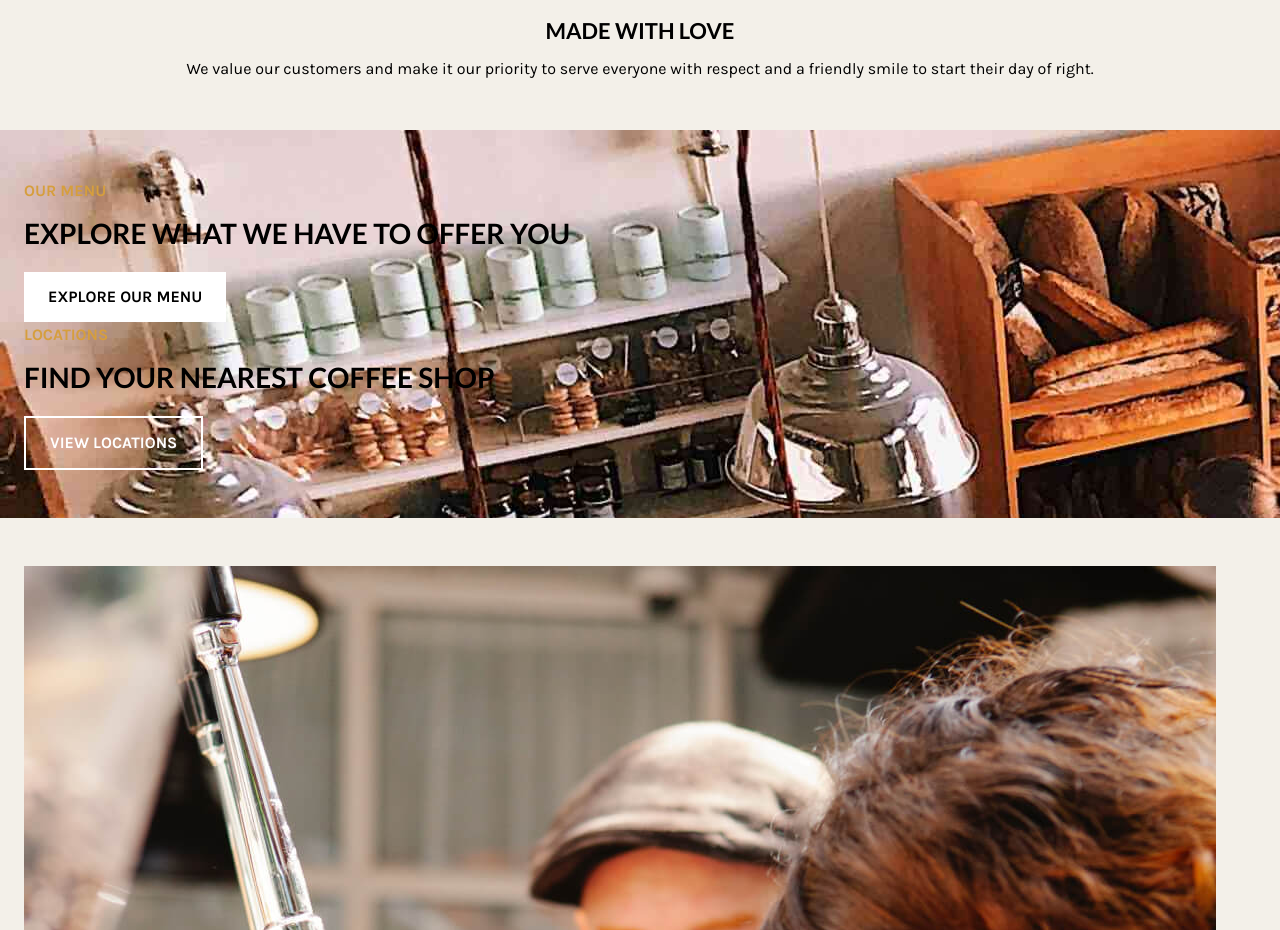
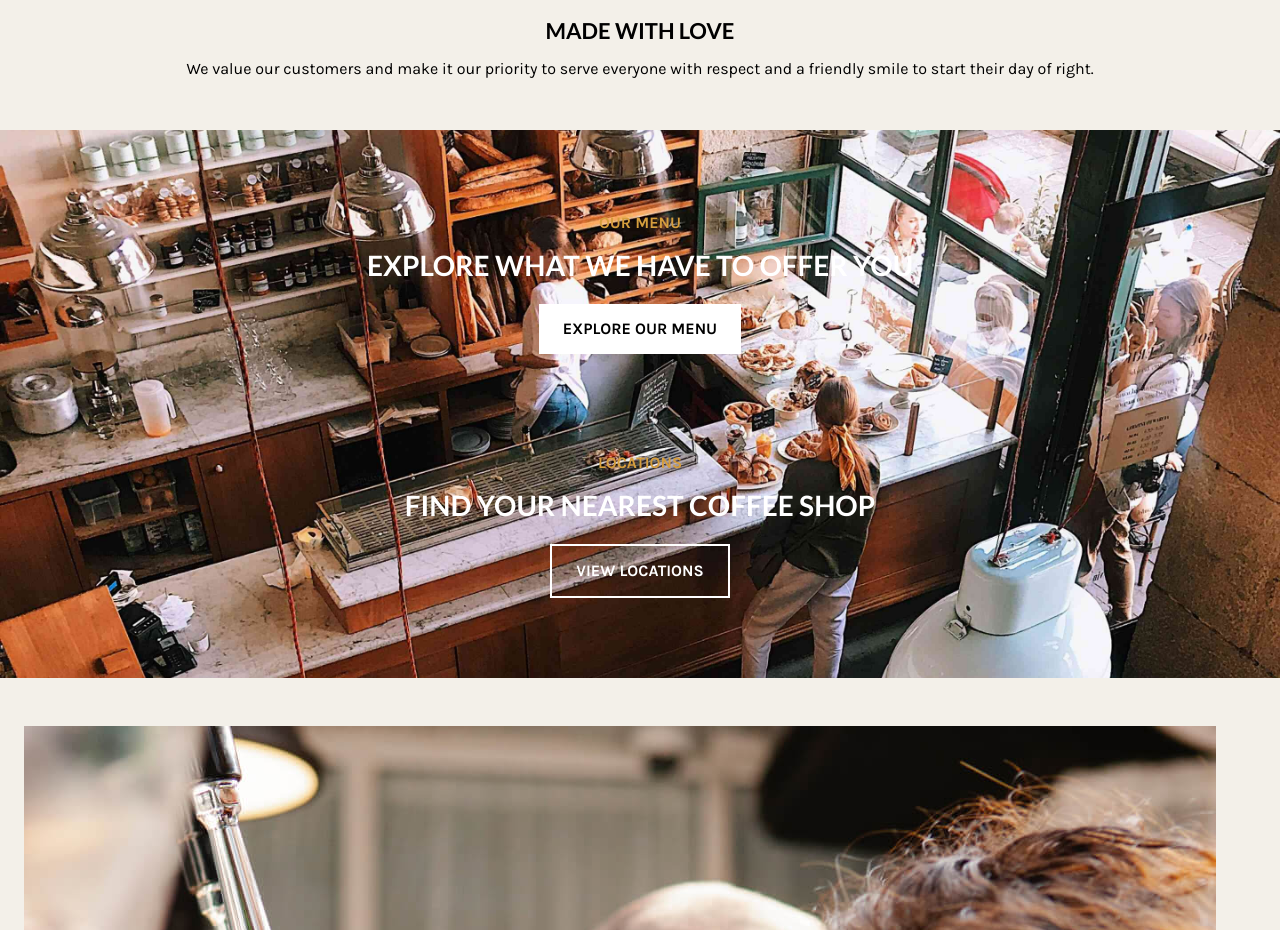
Before and after one commit to EunkyoungJo/mtm6201-midterm, a plain HTML site: page index.html in a window 1280 px wide. Shown: the part 8004-8934 px from the top of the page. Drawn offline with Linux system fonts and the light colour scheme.

Commit message:
align blocks and change h2 color for CTA section

```diff
--- a/css/main.css
+++ b/css/main.css
@@ -187,7 +187,6 @@ h3 {
 p {
     font-family: 'Karla', sans-serif;
     font-size: 1rem;
-    line-height: 1.6;
 }
 
 /* Add image grid layout for alignment in the intro section */
@@ -223,13 +222,33 @@ p {
 }
 
 .feature h3 {
-    font-family: 'Lato', sans-serif;
-    font-size: 1.375rem;
     font-weight: bold;
     margin-bottom: 0.5rem;
 }
 
-.feature p {
-    font-size: 1rem;
-    color: #000;
+/* CTA section with a background image and dual CTA blocks */
+.cta-section {
+    background-image: url('../images/coffee-shop.jpeg');
+    background-size: cover;
+    background-position: center;
+    background-repeat: no-repeat;
+    padding: 3rem 1.5rem;
+    text-align: center;
+    color: #fff;
 }
+
+.cta-container {
+    display: flex;
+    flex-direction: column;
+    gap: 2rem;
+}
+
+.cta-block {
+    background-color: transparent;
+    padding: 2rem 1rem;
+}
+
+.cta-block .section-tag,
+.cta-block h2 {
+    text-align: center;
+}
```
